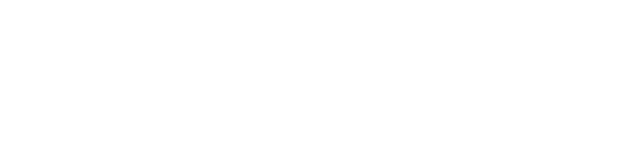
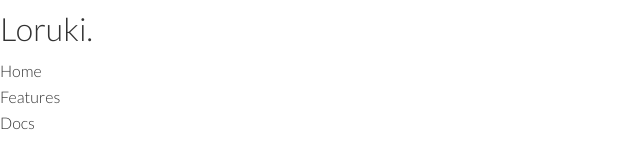
Before and after one commit to keerthimac/host-com-Clone, a plain HTML site: page index.html in a window 1280 px wide. Shown: the whole page, without its empty margins (0-640 px from the left). Drawn offline with Linux system fonts and the light colour scheme.

Commit message:
Basic style added

```diff
--- a/index.html
+++ b/index.html
@@ -4,9 +4,26 @@
     <meta charset="UTF-8" />
     <meta http-equiv="X-UA-Compatible" content="IE=edge" />
     <meta name="viewport" content="width=device-width, initial-scale=1.0" />
-    <title>Document</title>
+    <link rel="stylesheet" href="https://cdnjs.cloudflare.com/ajax/libs/font-awesome/6.0.0-beta3/css/all.min.css" integrity="sha512-Fo3rlrZj/k7ujTnHg4CGR2D7kSs0v4LLanw2qksYuRlEzO+tcaEPQogQ0KaoGN26/zrn20ImR1DfuLWnOo7aBA==" crossorigin="anonymous" referrerpolicy="no-referrer" />
+    <link rel="stylesheet" href="style.css">
+
+    <title>Loruki | Cloud Hosting For Everyone</title>
   </head>
-  <body></body>
+  <body>
+    <!-- Navbar -->
+    <div class="navbar">
+      <div class="container">
+        <h1 class="logo">Loruki.</h1>
+        <nav>
+          <ul>
+            <li><a href="index.html">Home</a></li>
+            <li><a href="features.html">Features</a></li>
+            <li><a href="docs.html">Docs</a></li>
+          </ul>
+        </nav>
+      </div>
+    </div>
+  </body>
 </html>
 
 <!-- https://www.youtube.com/watch?v=p0bGHP-PXD4&t=6505s&ab_channel=TraversyMedia -->
--- /dev/null
+++ b/style.css
@@ -0,0 +1,36 @@
+@import url('https://fonts.googleapis.com/css2?family=Lato:wght@300&display=swap');
+
+*{
+    box-sizing: border-box;
+    padding: 0;
+    margin: 0;
+}
+
+body{
+    font-family: 'Lato', sans-serif;
+    color:#333;
+    line-height: 1.6;
+}
+
+ul{
+    list-style-type:none;
+}
+
+a{
+    text-decoration: none;
+    color:#333;
+}
+
+h1,h2{
+    font-weight: 300;
+    line-height: 1.2;
+    margin:10px 0;
+}
+
+p{
+    margin:10px 0;
+}
+
+img{
+    width:100%
+}
```
